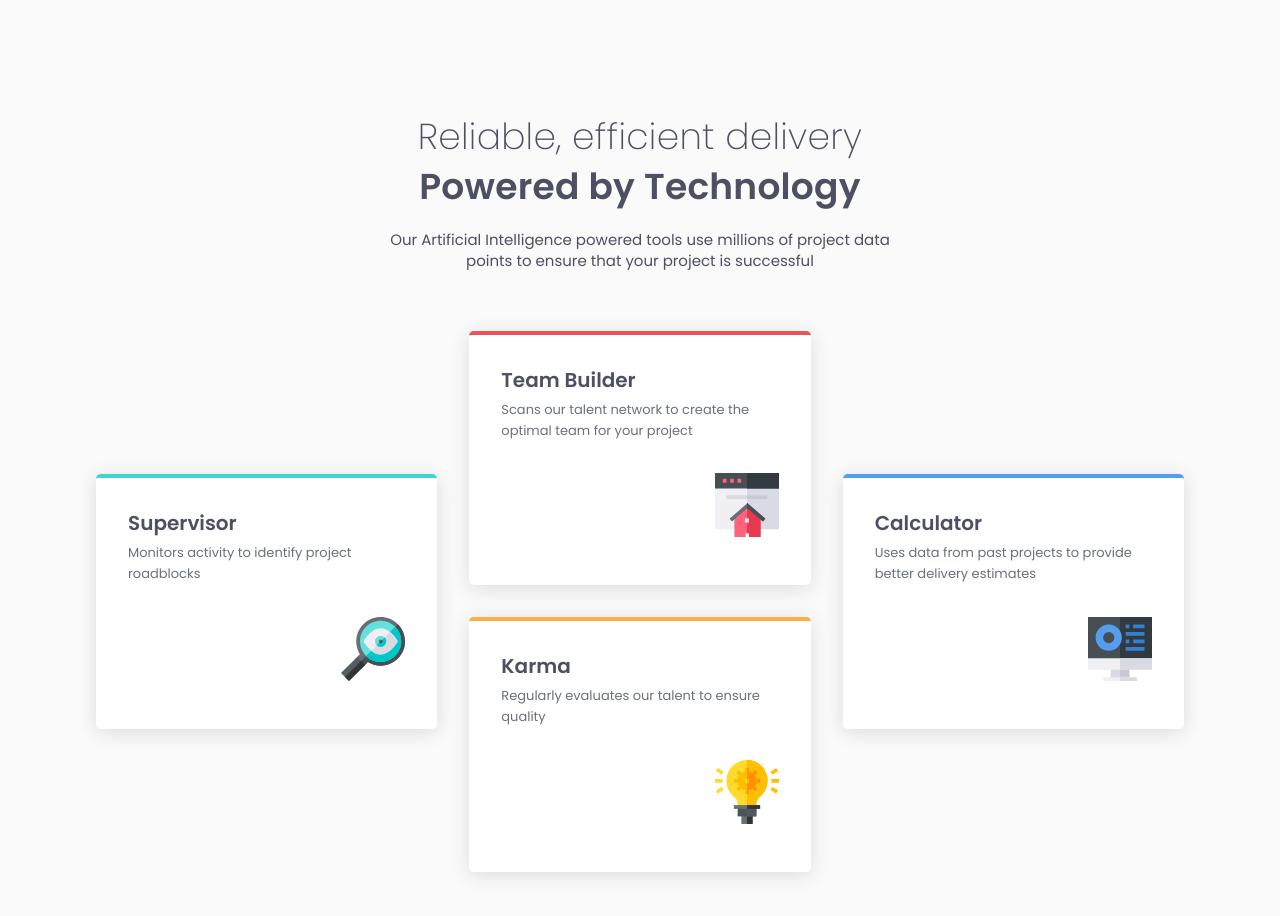
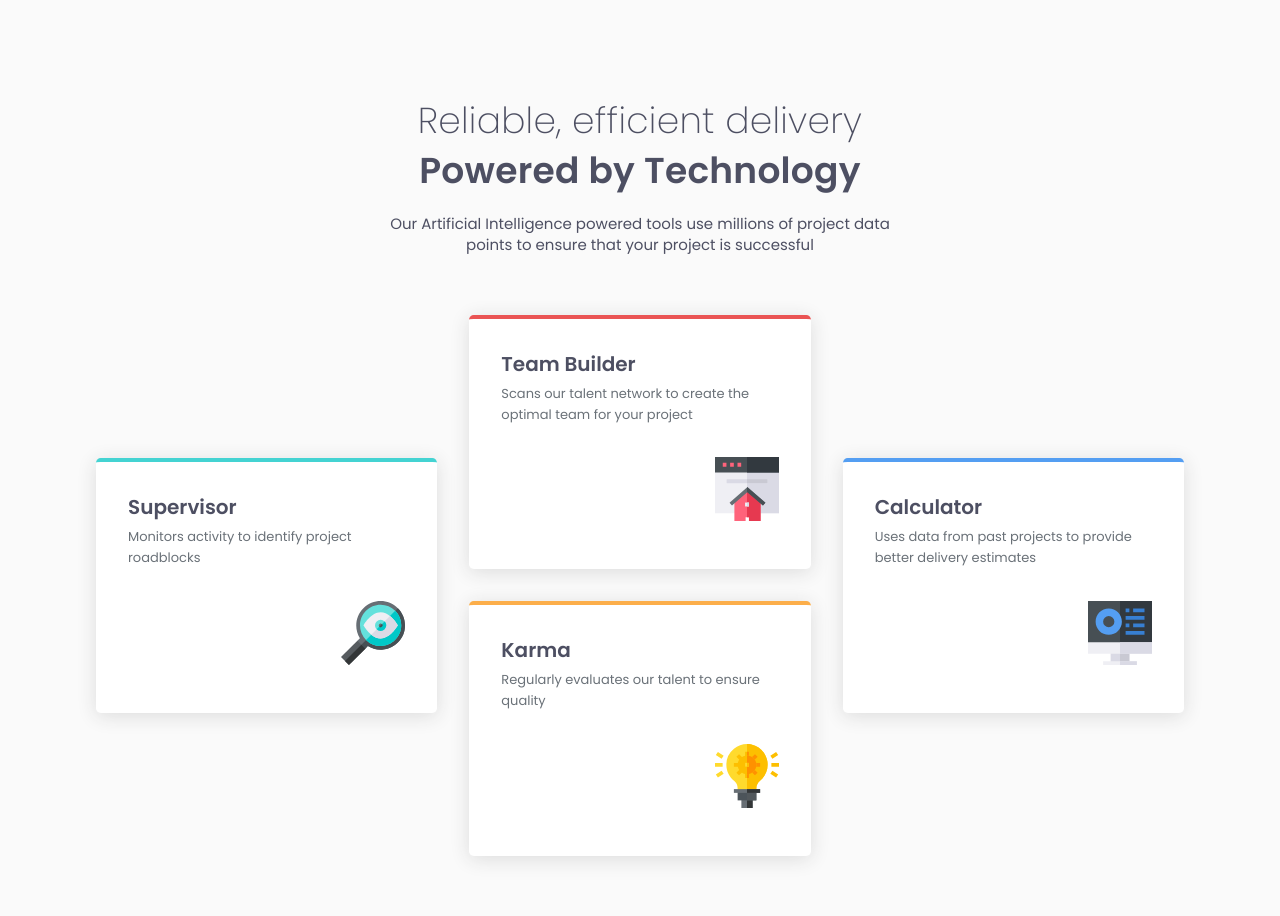
Before and after one commit to ashkir004/four-card-feature-section, a website: page index.html in a window 1280 px wide. Drawn offline with Linux system fonts and the light colour scheme.

Commit message:
fix margin errors

```diff
--- a/style.css
+++ b/style.css
@@ -236,7 +236,7 @@ main {
 @media (min-width: 80rem) { /* Desktop */
 
     header {
-        margin-block-start: 7rem;
+        margin-block-start: 6rem;
     }
 
     main {
```
